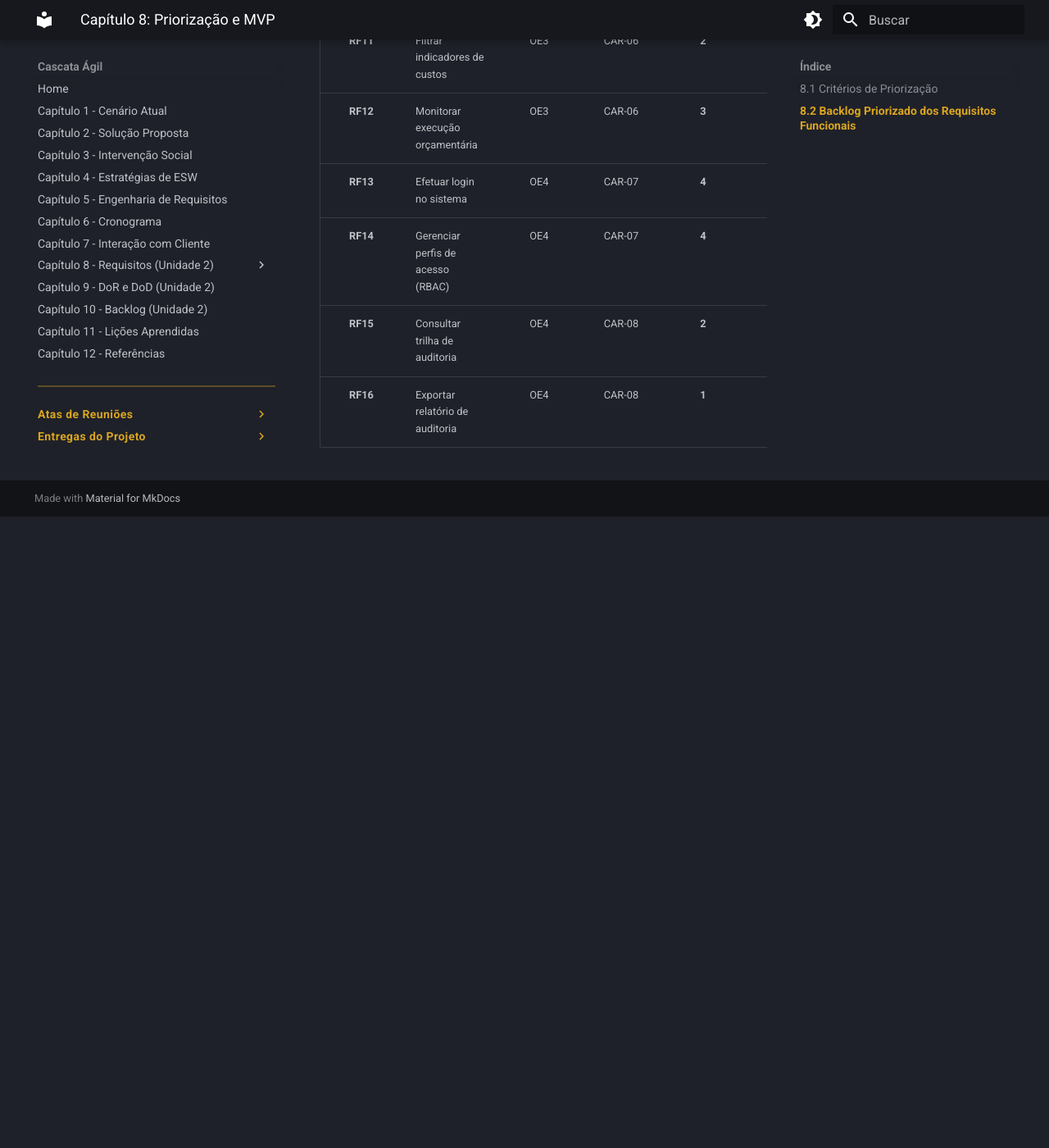
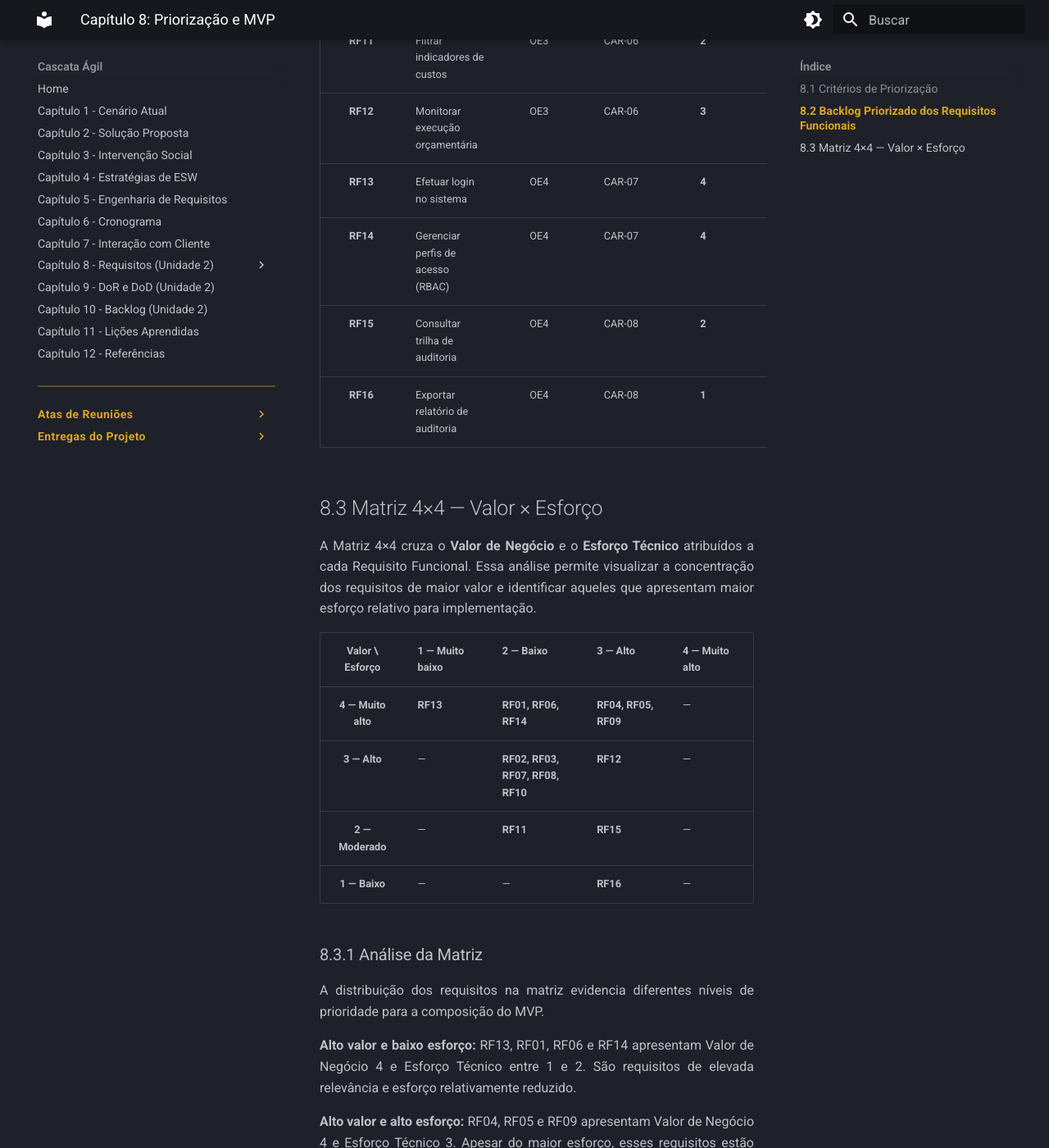
Before and after one commit to mdsreq-fga-unb/REQ-2026.2-T01-DUOC-Finance, an MkDocs documentation site: the page built from docs/requisitos/priorizacao-rf-mvp-e-matriz-4x4.md, in a window 1280 px wide and 1400 px high, scrolled down 2744 px. Shown: the whole window at 82% size. Built offline with MkDocs 1.6.1 and Material for MkDocs 9.7.7, drawn with Linux system fonts in a browser that asks for light colours; before the commit the page ends 3374 px from its top, so only the background shows below that; some of the changed text lies outside the part shown.

Commit message:
docs(priorizacao): adiciona matriz 4x4 valor x esforço

```diff
--- a/docs/requisitos/priorizacao-rf-mvp-e-matriz-4x4.md
+++ b/docs/requisitos/priorizacao-rf-mvp-e-matriz-4x4.md
@@ -56,3 +56,28 @@ A tabela a seguir consolida os Requisitos Funcionais do DUOC Finance, relacionan
 | **RF14** | Gerenciar perfis de acesso (RBAC) | OE4 | CAR-07 | **4** | **2** |
 | **RF15** | Consultar trilha de auditoria | OE4 | CAR-08 | **2** | **3** |
 | **RF16** | Exportar relatório de auditoria | OE4 | CAR-08 | **1** | **3** |
+
+## 8.3 Matriz 4×4 — Valor × Esforço
+
+A Matriz 4×4 cruza o **Valor de Negócio** e o **Esforço Técnico** atribuídos a cada Requisito Funcional. Essa análise permite visualizar a concentração dos requisitos de maior valor e identificar aqueles que apresentam maior esforço relativo para implementação.
+
+| **Valor \ Esforço** | **1 — Muito baixo** | **2 — Baixo** | **3 — Alto** | **4 — Muito alto** |
+| :---: | :--- | :--- | :--- | :--- |
+| **4 — Muito alto** | **RF13** | **RF01, RF06, RF14** | **RF04, RF05, RF09** | — |
+| **3 — Alto** | — | **RF02, RF03, RF07, RF08, RF10** | **RF12** | — |
+| **2 — Moderado** | — | **RF11** | **RF15** | — |
+| **1 — Baixo** | — | — | **RF16** | — |
+
+### 8.3.1 Análise da Matriz
+
+A distribuição dos requisitos na matriz evidencia diferentes níveis de prioridade para a composição do MVP.
+
+**Alto valor e baixo esforço:** RF13, RF01, RF06 e RF14 apresentam Valor de Negócio 4 e Esforço Técnico entre 1 e 2. São requisitos de elevada relevância e esforço relativamente reduzido.
+
+**Alto valor e alto esforço:** RF04, RF05 e RF09 apresentam Valor de Negócio 4 e Esforço Técnico 3. Apesar do maior esforço, esses requisitos estão relacionados aos principais processos operacionais da solução e devem ser considerados na definição do MVP.
+
+**Alto valor e esforço moderado:** RF02, RF03, RF07, RF08 e RF10 apresentam Valor de Negócio 3 e Esforço Técnico 2. Esses requisitos complementam os fluxos principais e possuem relação equilibrada entre valor e esforço.
+
+**Valor moderado:** RF11 apresenta Valor de Negócio 2 e Esforço Técnico 2, enquanto RF15 apresenta Valor 2 e Esforço 3. Ambos possuem contribuição relevante, mas não são suficientes, isoladamente, para determinar a composição do fluxo mínimo.
+
+**Baixo valor relativo:** RF16 apresenta Valor de Negócio 1 e Esforço Técnico 3. Sua posição indica menor prioridade relativa quando comparada aos demais requisitos.
```
